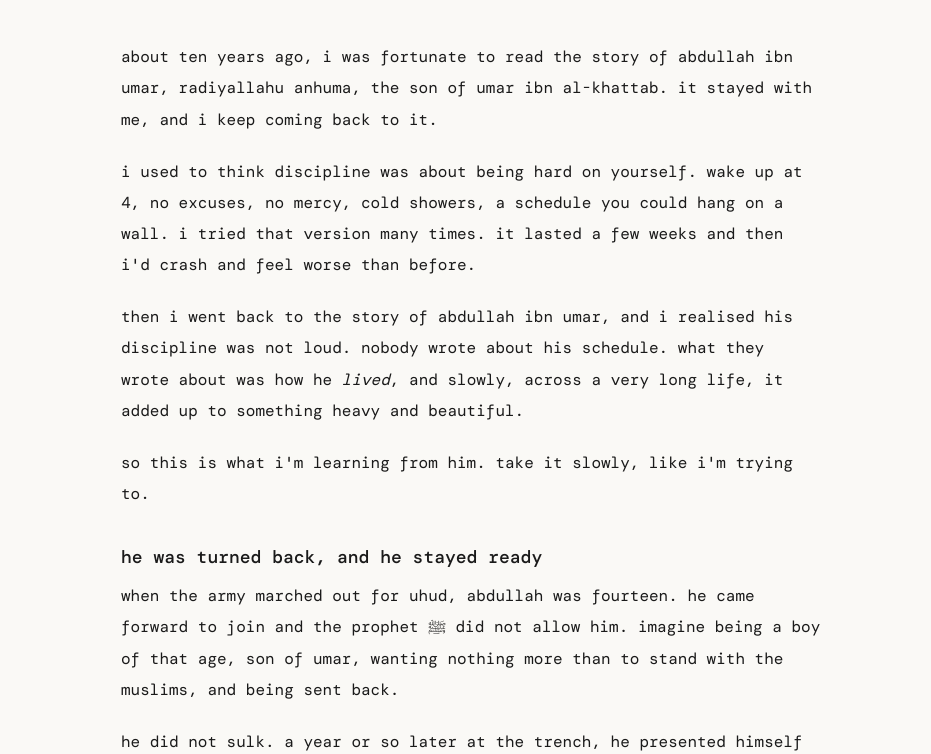
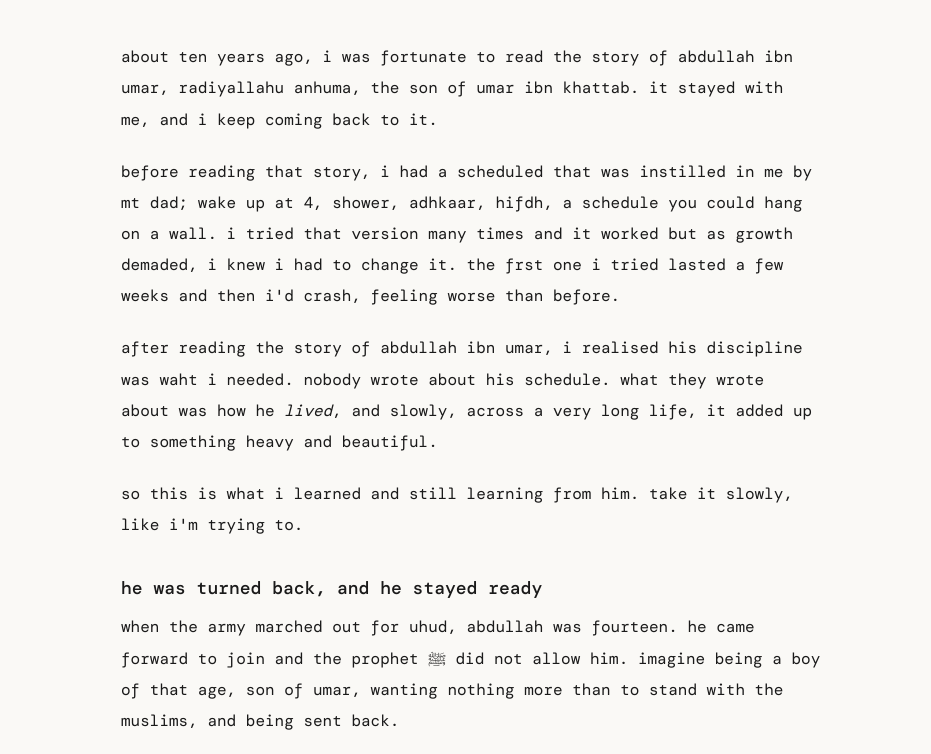
Before and after one commit to kaatibyusuf/personal-site, a plain HTML site: page blog/abdullah-ibn-umar-taught-me-discipline.html in a window 1280 px wide. Shown: the part 343-1097 px from the top of the page, without its empty margins (169-1100 px from the left). Drawn offline with nearby package versions, Linux system fonts and the light colour scheme; a web font is replaced by a local one.

Commit message:
Upadte blog

```diff
--- a/blog/abdullah-ibn-umar-taught-me-discipline.html
+++ b/blog/abdullah-ibn-umar-taught-me-discipline.html
@@ -43,10 +43,10 @@
         <h1 class="post-h">abdullah ibn umar taught me discipline</h1>
         <p class="meta">27 November 2026 · 8 min read</p>
         <div class="post-body">
-<p>about ten years ago, i was fortunate to read the story of abdullah ibn umar, radiyallahu anhuma, the son of umar ibn al-khattab. it stayed with me, and i keep coming back to it.</p>
-<p>i used to think discipline was about being hard on yourself. wake up at 4, no excuses, no mercy, cold showers, a schedule you could hang on a wall. i tried that version many times. it lasted a few weeks and then i'd crash and feel worse than before.</p>
-<p>then i went back to the story of abdullah ibn umar, and i realised his discipline was not loud. nobody wrote about his schedule. what they wrote about was how he <em>lived</em>, and slowly, across a very long life, it added up to something heavy and beautiful.</p>
-<p>so this is what i'm learning from him. take it slowly, like i'm trying to.</p>
+<p>about ten years ago, i was fortunate to read the story of abdullah ibn umar, radiyallahu anhuma, the son of umar ibn khattab. it stayed with me, and i keep coming back to it.</p>
+<p>before reading that story, i had a scheduled that was instilled in me by mt dad; wake up at 4, shower, adhkaar, hifdh, a schedule you could hang on a wall. i tried that version many times and it worked but as growth demaded, i knew i had to change it. the frst one i tried lasted a few weeks and then i'd crash, feeling worse than before.</p>
+<p>after reading the story of abdullah ibn umar, i realised his discipline was waht i needed. nobody wrote about his schedule. what they wrote about was how he <em>lived</em>, and slowly, across a very long life, it added up to something heavy and beautiful.</p>
+<p>so this is what i learned and still learning from him. take it slowly, like i'm trying to.</p>
 <h3>he was turned back, and he stayed ready</h3>
 <p>when the army marched out for uhud, abdullah was fourteen. he came forward to join and the prophet ﷺ did not allow him. imagine being a boy of that age, son of umar, wanting nothing more than to stand with the muslims, and being sent back.</p>
 <p>he did not sulk. a year or so later at the trench, he presented himself again. he was fifteen, and this time he was accepted.</p>
```
